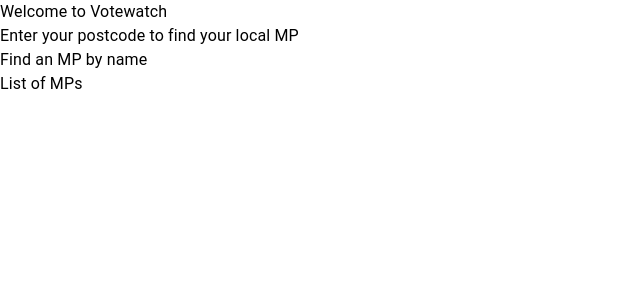
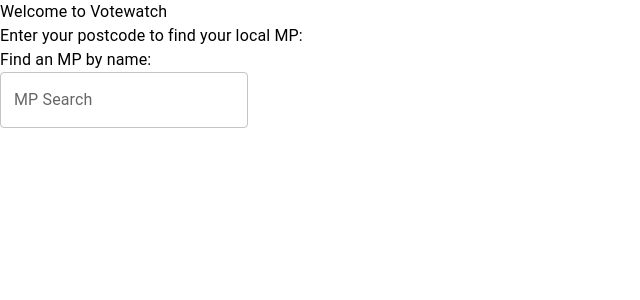
Before and after one commit to eggs-benny/votewatchFE, a React (Create React App) app: page /home in a window 1280 px wide. Shown: the top 300 px of the page, without its empty margins (0-640 px from the left). Built offline with nearby package versions, Linux system fonts and the light colour scheme.

Commit message:
[ADDED] textfield search for mps names; API search call to commons API

```diff
--- a/src/content/pages/Home/index.tsx
+++ b/src/content/pages/Home/index.tsx
@@ -1,33 +1,79 @@
-import { Typography } from "@mui/material"
+import { Box, TextField, Typography } from "@mui/material";
+import { useState } from "react";
+import { Member, MpData } from "src/models/member";
 
 function Home() {
-    // welcome
+  // welcome
 
-    // Find your local MP
-    // Enter postcode
+  // Find your local MP
+  // Enter postcode
 
+  // Find an MP
 
-    // Find an MP
+  // MP List
+  const [query, setQuery] = useState<string | null>("");
+  const [members, setMembers] = useState<Member[]>([]);
+  console.log(members[0]?.value?.nameDisplayAs);
 
+  const fetchMPList = async (mpName: string): Promise<any> => {
+    const response = await fetch(
+      `https://members-api.parliament.uk/api/Members/Search?Name=${mpName}`
+    );
+    const mpData: MpData = await response.json();
+    setMembers(mpData.items);
+  };
 
-    // MP List
-return (
+  const handleChange = (e) => {
+    const value = e.target.value;
+    // value.length >= 3 ? setReturnPrompt(true) : setReturnPrompt(false);
+    // validationSchema()
+    //   .validate(value)
+    //   .then(() => {
+    //     if (isMounted.current) {
+    //       setError(null);
+    //     }
+    //   })
+    //   .catch((err) => {
+    //     if (isMounted.current) {
+    //       setError(err.message);
+    //     }
+    //   });
+    // if (value.length === 0) {
+    //   setFilterSearch("");
+    // }
+    setQuery(value);
+  };
+
+  const handleKeyPress = (e) => {
+    if (e.key === "Enter") {
+      const value = e.target.value;
+      fetchMPList(value);
+      e.preventDefault();
+    }
+  };
+
+  return (
     <>
-    <Typography>
-        Welcome to Votewatch
-    </Typography>
-    <Typography>
-        Enter your postcode to find your local MP
-    </Typography>
-    <Typography>
-        Find an MP by name
-    </Typography>
-    <Typography>
-        List of MPs
-    </Typography>
+      <Typography>Welcome to Votewatch</Typography>
+      <Typography>Enter your postcode to find your local MP:</Typography>
+      <Box>
+        <Typography>Find an MP by name:</Typography>
+        <TextField
+          type="search"
+          name="MP Search"
+          value={query}
+          label="MP Search"
+          placeholder="Press enter to search"
+          onChange={handleChange}
+          onKeyUp={handleKeyPress}
+        />
+      </Box>
+
+      {members?.map((member) => {
+        return <Typography>{member?.value?.nameDisplayAs}</Typography>;
+      })}
     </>
-)
-
+  );
 }
 
-export default Home
+export default Home;
--- a/src/index.tsx
+++ b/src/index.tsx
@@ -1,6 +1,5 @@
-import ReactDOM from "react-dom";
 import "./index.css";
-
+import { createRoot } from "react-dom/client";
 import reportWebVitals from "./reportWebVitals";
 import App from "./App";
 import { BrowserRouter } from "react-router-dom";
@@ -10,11 +9,12 @@
 // or send to an analytics endpoint. Learn more: https://bit.ly/CRA-vitals
 reportWebVitals();
 
-ReactDOM.render(
-  // <HelmetProvider>
+const container = document.getElementById("root");
+
+const root = createRoot(container);
+
+root.render(
   <BrowserRouter>
     <App />
-    </BrowserRouter>,
-  // </HelmetProvider>,
-  document.getElementById("root") as HTMLElement
+  </BrowserRouter>
 );
--- /dev/null
+++ b/src/models/member.tsx
@@ -0,0 +1,59 @@
+export interface MpData {
+    items: Member[]
+}
+
+export interface Member {
+  value: Value;
+  links: Link[];
+}
+
+export interface Link {
+  rel: string;
+  href: string;
+  method: string;
+}
+
+export interface Value {
+  id: number;
+  nameListAs: string;
+  nameDisplayAs: string;
+  nameFullTitle: string;
+  nameAddressAs: string;
+  latestParty: LatestParty;
+  gender: string;
+  latestHouseMembership: LatestHouseMembership;
+  thumbnailUrl: string;
+}
+
+export interface LatestHouseMembership {
+  membershipFrom: string;
+  membershipFromId: number;
+  house: number;
+  membershipStartDate: Date;
+  membershipEndDate: null;
+  membershipEndReason: null;
+  membershipEndReasonNotes: null;
+  membershipEndReasonId: null;
+  membershipStatus: MembershipStatus;
+}
+
+export interface MembershipStatus {
+  statusIsActive: boolean;
+  statusDescription: string;
+  statusNotes: null;
+  statusId: number;
+  status: number;
+  statusStartDate: Date;
+}
+
+export interface LatestParty {
+  id: number;
+  name: string;
+  abbreviation: string;
+  backgroundColour: string;
+  foregroundColour: string;
+  isLordsMainParty: boolean;
+  isLordsSpiritualParty: boolean;
+  governmentType: null;
+  isIndependentParty: boolean;
+}
```
